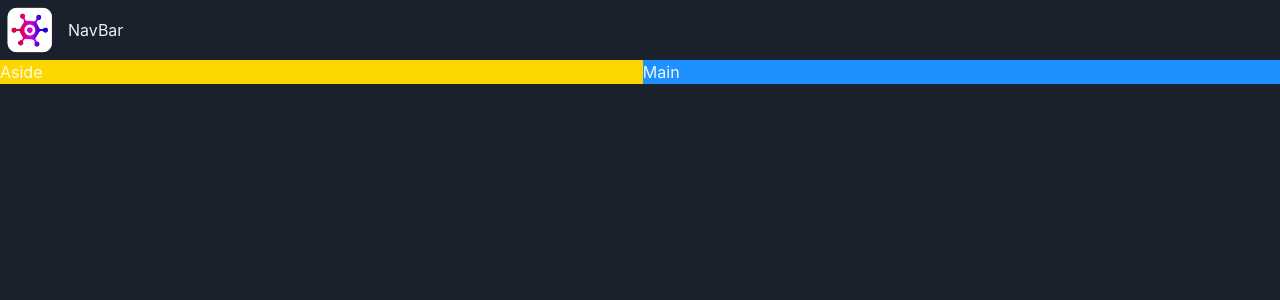
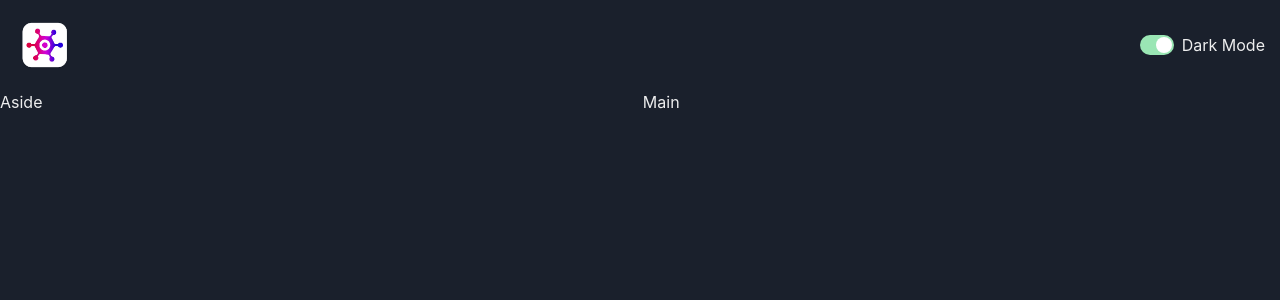
Before and after one commit to hamzaslysol-dot/Game-Hub, a React (Vite) app: page / in a window 1280 px wide. Shown: the top 300 px of the page. Built offline with nearby package versions, Linux system fonts and the light colour scheme.

Commit message:
Build color mode Switch

```diff
--- a/src/App.tsx
+++ b/src/App.tsx
@@ -12,13 +12,9 @@
         <NavBar />
       </GridItem>
       <Show above="lg">
-        <GridItem area="aside" bg="gold">
-          Aside
-        </GridItem>
+        <GridItem area="aside">Aside</GridItem>
       </Show>
-      <GridItem area="main" bg="dodgerblue">
-        Main
-      </GridItem>
+      <GridItem area="main">Main</GridItem>
     </Grid>
   );
 };
--- /dev/null
+++ b/src/components/ColorModeSwitch.tsx
@@ -0,0 +1,17 @@
+import { HStack, Switch, Text, useColorMode } from "@chakra-ui/react";
+
+const ColorModeSwitch = () => {
+  const { toggleColorMode, colorMode } = useColorMode();
+  return (
+    <HStack>
+      <Switch
+        colorScheme="green"
+        isChecked={colorMode === "dark"}
+        onChange={toggleColorMode}
+      />
+      <Text>Dark Mode</Text>
+    </HStack>
+  );
+};
+
+export default ColorModeSwitch;
--- a/src/components/NavBar.tsx
+++ b/src/components/NavBar.tsx
@@ -1,10 +1,11 @@
-import { HStack, Text, Image } from "@chakra-ui/react";
+import { HStack, Image } from "@chakra-ui/react";
 import logo from "../assets/logo.webp";
+import ColorModeSwitch from "./ColorModeSwitch";
 const NavBar = () => {
   return (
-    <HStack>
+    <HStack justifyContent="space-between" padding="15px">
       <Image src={logo} boxSize="60px" />
-      <Text> NavBar </Text>
+      <ColorModeSwitch />
     </HStack>
   );
 };
```
